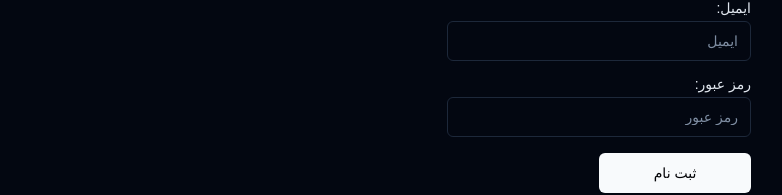
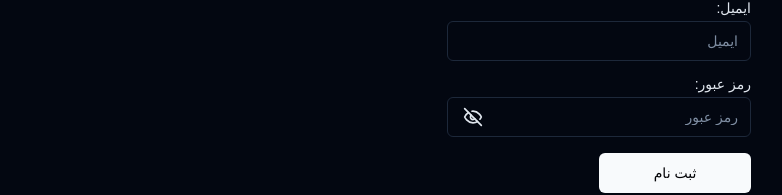
Before and after one commit to mahdi-sheibak/fast-quiz, a Next.js app: page /master/register in a window 1280 px wide. Shown: the part 379-574 px from the top of the page, without its empty margins (456-1238 px from the left). Built offline with nearby package versions, Linux system fonts and the light colour scheme; no server answers.

Commit message:
feat: add password input in ui components

```diff
--- /dev/null
+++ b/app/api/question/route.ts
@@ -0,0 +1,8 @@
+import { NextResponse } from "next/server"
+
+export const POST = () => {
+	return NextResponse.json({
+		status: 200,
+		message: "message",
+	})
+}
--- a/components/form/field.tsx
+++ b/components/form/field.tsx
@@ -2,6 +2,7 @@ import { useFormContext, UseFormRegisterReturn } from "react-hook-form"
 
 import { Input, InputProps } from "@/components/ui/input"
 import { Label } from "@/components/ui/label"
+import { PasswordInput } from "@/components/ui/password-input"
 
 import { TypographyMuted } from "../ui/typography"
 
@@ -10,7 +11,7 @@ export interface FieldProps extends InputProps {
 	register: UseFormRegisterReturn
 }
 
-const Field = ({ label, register, ...props }: FieldProps) => {
+const Field = ({ label, register, type, ...props }: FieldProps) => {
 	const {
 		formState: { errors },
 	} = useFormContext()
@@ -21,13 +22,26 @@ const Field = ({ label, register, ...props }: FieldProps) => {
 	return (
 		<div className="flex flex-col space-y-1.5">
 			<Label htmlFor={name}>{label}:</Label>
-			<Input
+			{type === "password" ? (
+				<PasswordInput
 					className={errorMessage ? "border-red-600" : ""}
 					id={name}
+					type={type}
 					placeholder={label}
 					{...register}
 					{...props}
 				/>
+			) : (
+				<Input
+					className={errorMessage ? "border-red-600" : ""}
+					id={name}
+					type={type}
+					placeholder={label}
+					{...register}
+					{...props}
+				/>
+			)}
+
 			{errorMessage && (
 				<TypographyMuted className="text-red-600">
 					{errorMessage}
--- /dev/null
+++ b/components/ui/password-input.tsx
@@ -0,0 +1,22 @@
+import { useState } from "react"
+import { Eye, EyeOff } from "lucide-react"
+
+import { Button } from "./button"
+import { Input, InputProps } from "./input"
+
+export const PasswordInput = (props: InputProps) => {
+	const [show, setShow] = useState(false)
+
+	return (
+		<main className="relative flex">
+			<Input {...props} type={show ? "text" : "password"} />
+			<Button
+				type="button"
+				className="top-1/5 absolute left-0"
+				variant="ghost"
+				onClick={() => setShow((prevState) => !prevState)}>
+				{show ? <Eye size={20} /> : <EyeOff size={20} />}
+			</Button>
+		</main>
+	)
+}
--- a/package.json
+++ b/package.json
@@ -36,6 +36,7 @@
 		"react": "18.2.0",
 		"react-dom": "18.2.0",
 		"react-hook-form": "7.44.3",
+		"react-hotkeys-hook": "4.4.0",
 		"sass": "1.63.2",
 		"tailwind-merge": "1.13.1",
 		"tailwindcss": "3.3.2",
```
Also changed, not shown: 2 other files (tests, documents, lock files or other folders). Lines whose indentation alone changed are shown as unchanged.
